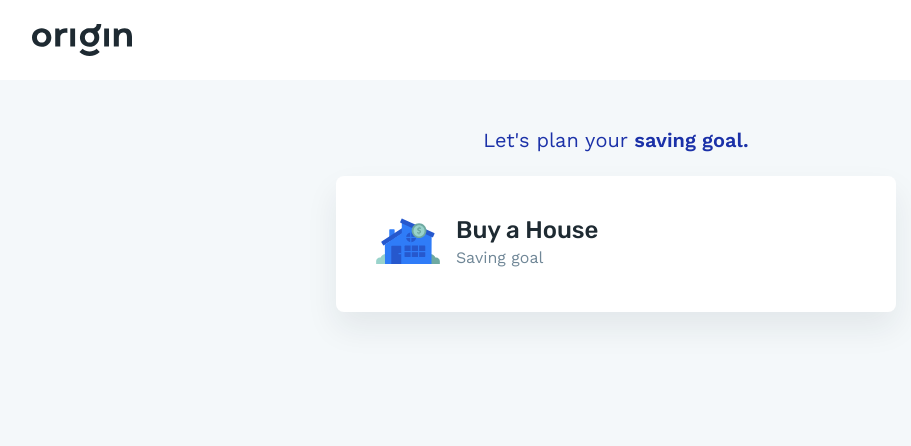
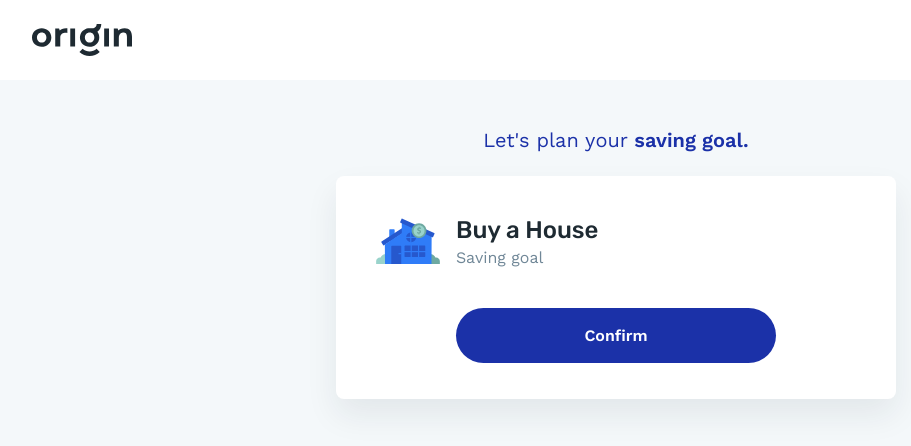
Before and after one commit to lucasiori/saving-goals, a React (Create React App) app: page / in a window 1280 px wide. Shown: the top 446 px of the page, without its empty margins (24-935 px from the left). Built offline with nearby package versions, Linux system fonts and the light colour scheme; the HTML template or start-up script is replaced by a standard one.

Commit message:
feat: create button component

```diff
--- /dev/null
+++ b/src/components/Button/index.tsx
@@ -0,0 +1,12 @@
+import { Wrapper } from './style';
+
+interface ButtonProps extends React.ButtonHTMLAttributes<HTMLButtonElement> {
+  children?: React.ReactNode;
+}
+
+export default function ButtonCP({
+  children,
+  ...rest
+}: ButtonProps): JSX.Element {
+  return <Wrapper {...rest}>{children}</Wrapper>;
+}
--- /dev/null
+++ b/src/components/Button/style.ts
@@ -0,0 +1,17 @@
+import styled from 'styled-components';
+
+const Wrapper = styled.button`
+  width: 100%;
+  max-width: 320px;
+  display: flex;
+  align-items: center;
+  justify-content: center;
+  background-color: ${({ theme }) => theme.colors.primary};
+  border: 0;
+  border-radius: ${({ theme }) => theme.borders.radius.lg};
+  color: ${({ theme }) => theme.colors.default};
+  font-weight: ${({ theme }) => theme.font.weights.semiBold};
+  padding: 1.125rem;
+`;
+
+export { Wrapper };
--- a/src/components/views/SavingGoal/index.tsx
+++ b/src/components/views/SavingGoal/index.tsx
@@ -1,3 +1,4 @@
+import Button from '../../Button';
 import buyAHouse from '../../../assets/icons/buy-a-house.svg';
 import { Wrapper, ContentBox, ContentBoxHeader } from './style';
 
@@ -17,6 +18,10 @@ export default function SavingGoalCP(): JSX.Element {
             <span>Saving goal</span>
           </div>
         </ContentBoxHeader>
+
+        <footer>
+          <Button type="button">Confirm</Button>
+        </footer>
       </ContentBox>
     </Wrapper>
   );
--- a/src/components/views/SavingGoal/style.ts
+++ b/src/components/views/SavingGoal/style.ts
@@ -20,6 +20,14 @@ const Wrapper = styled.section`
     strong {
       font-weight: ${({ theme }) => theme.font.weights.semiBold};
     }
+  }
+
+  footer {
+    width: 100%;
+    display: flex;
+    align-items: center;
+    justify-content: center;
+    margin-top: ${({ theme }) => theme.spacings.lg};
   }
 
   @media screen and (max-width: ${theme.breakpoints.sm}) {
```
Also changed, not shown: 2 other files (tests, documents, lock files or other folders).
